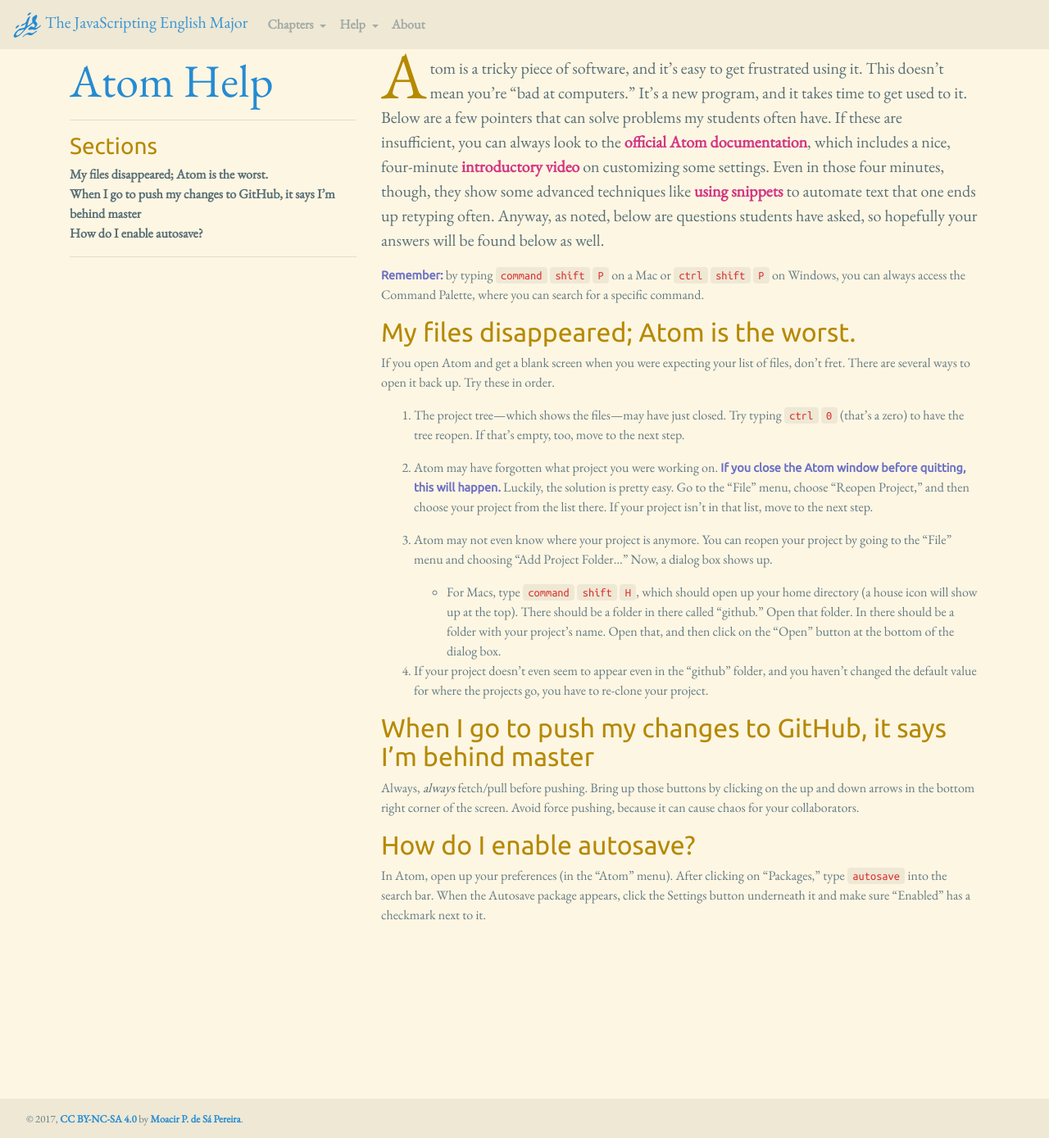
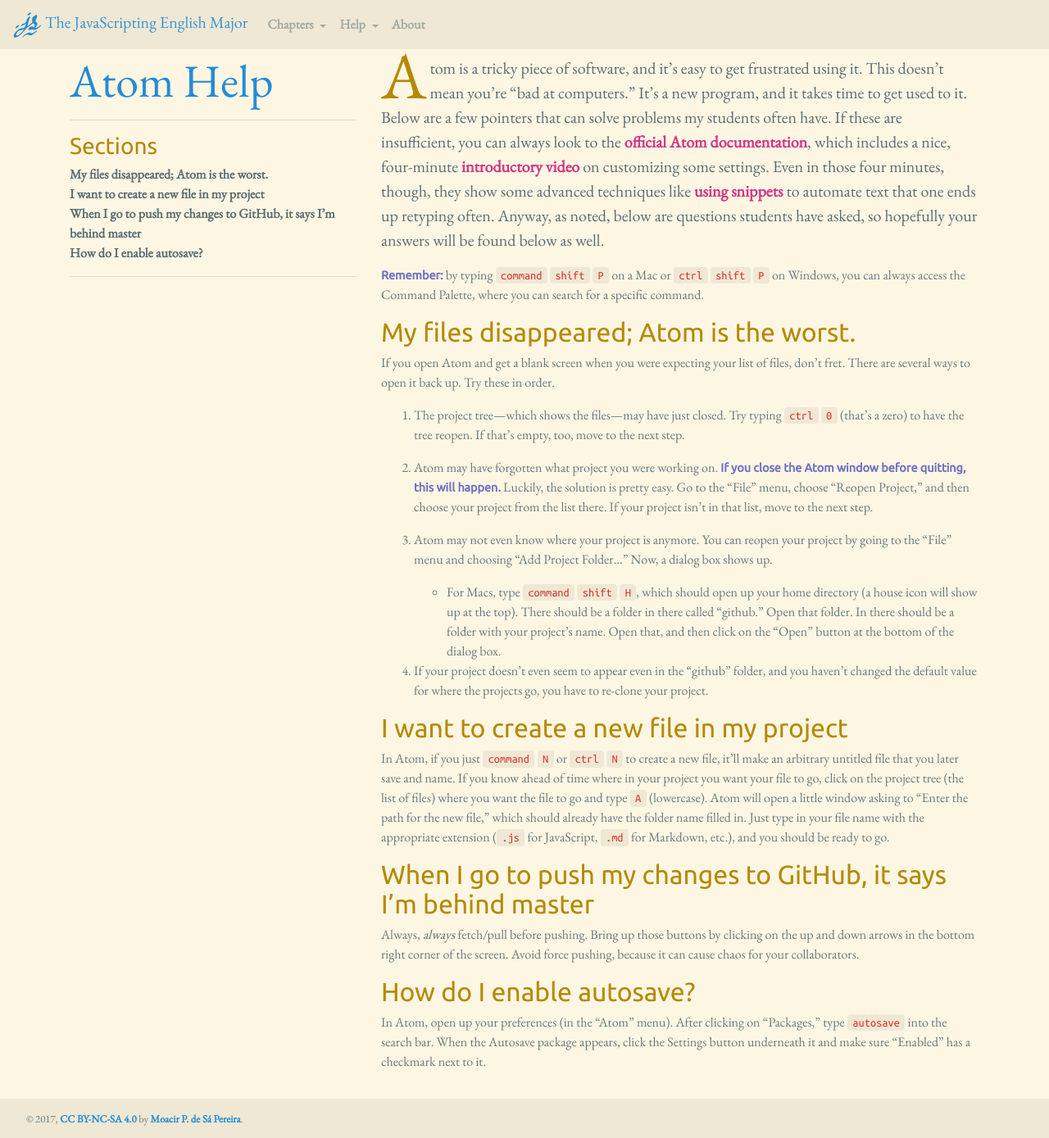
Before and after one commit to muziejus/javascripting-english-major, a Jekyll site: the page built from _pages/help/atom.md, in a window 1280 px wide and 1389 px high. Shown: the whole window at 82% size. Built offline with Jekyll 4.4.1, drawn with Linux system fonts in a browser that asks for light colours; nearby versions of some CDN libraries.

Commit message:
Add bit about creating a new file.

```diff
--- a/_pages/help/atom.md
+++ b/_pages/help/atom.md
@@ -54,6 +54,21 @@
 
 </section>
 
+<section id="new-file">
+
+## I want to create a new file in my project
+
+In Atom, if you just `command` `N` or `ctrl` `N` to create a new file, it’ll
+make an arbitrary untitled file that you later save and name. If you know
+ahead of time where in your project you want your file to go, click on the
+project tree (the list of files) where you want the file to go and type `A`
+(lowercase). Atom will open a little window asking to “Enter the path for the
+new file,” which should already have the folder name filled in. Just type in
+your file name with the appropriate extension (`.js` for JavaScript, `.md` for
+Markdown, etc.), and you should be ready to go.
+
+</section>
+
 <section id="git-push-failed">
 
 ## When I go to push my changes to GitHub, it says I’m behind master
```
